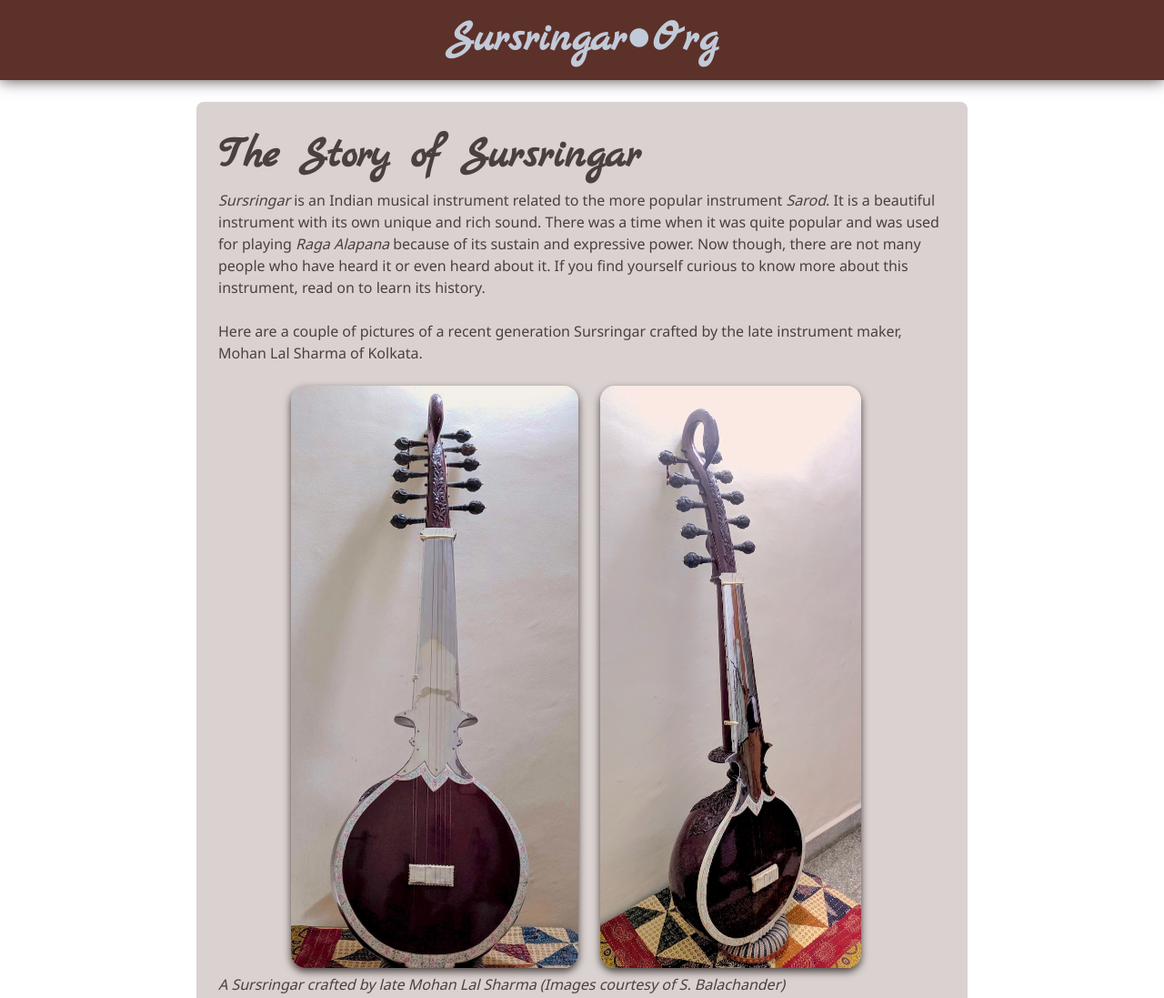
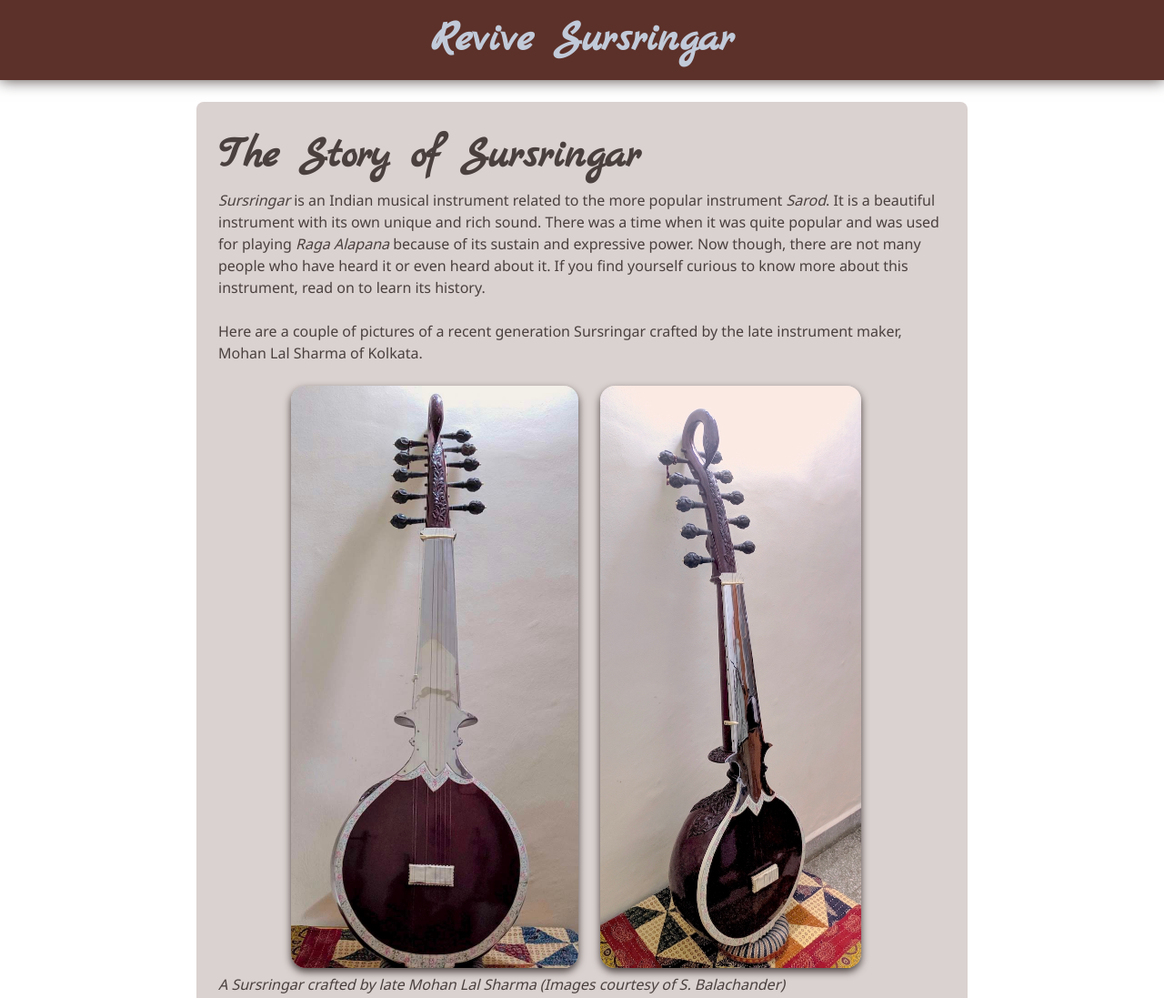
Before and after one commit to aravind-sadharani/Sursringar.Org, a plain HTML site: page index.html in a window 1280 px wide. Shown: the top 1097 px of the page at 91% size. Drawn offline with Linux system fonts and the light colour scheme; a web font is replaced by a local one.

Commit message:
Update Title in Nav

```diff
--- a/index.html
+++ b/index.html
@@ -16,7 +16,7 @@
   <nav>
     <a href="/">
       <h1 class="title">
-        Sursringar●Org
+        Revive Sursringar
       </h1>
     </a>
   </nav>
```
